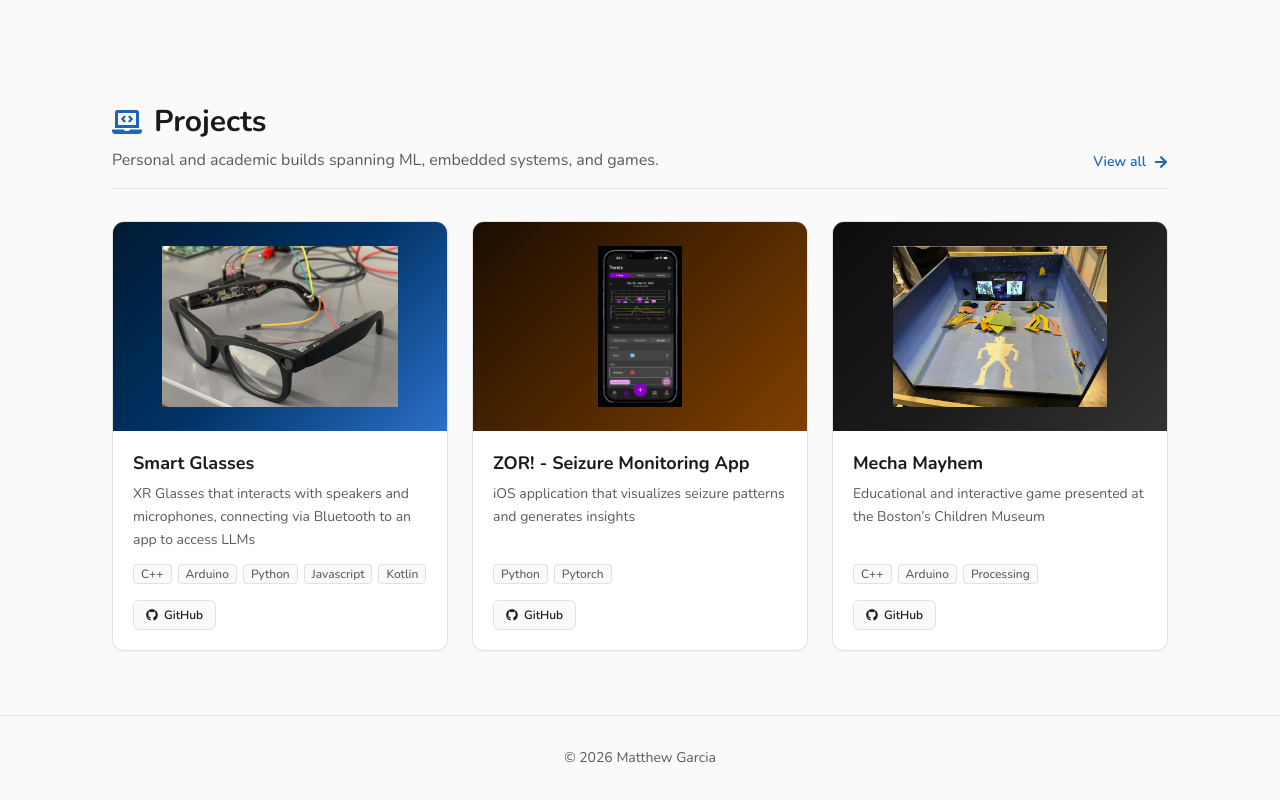
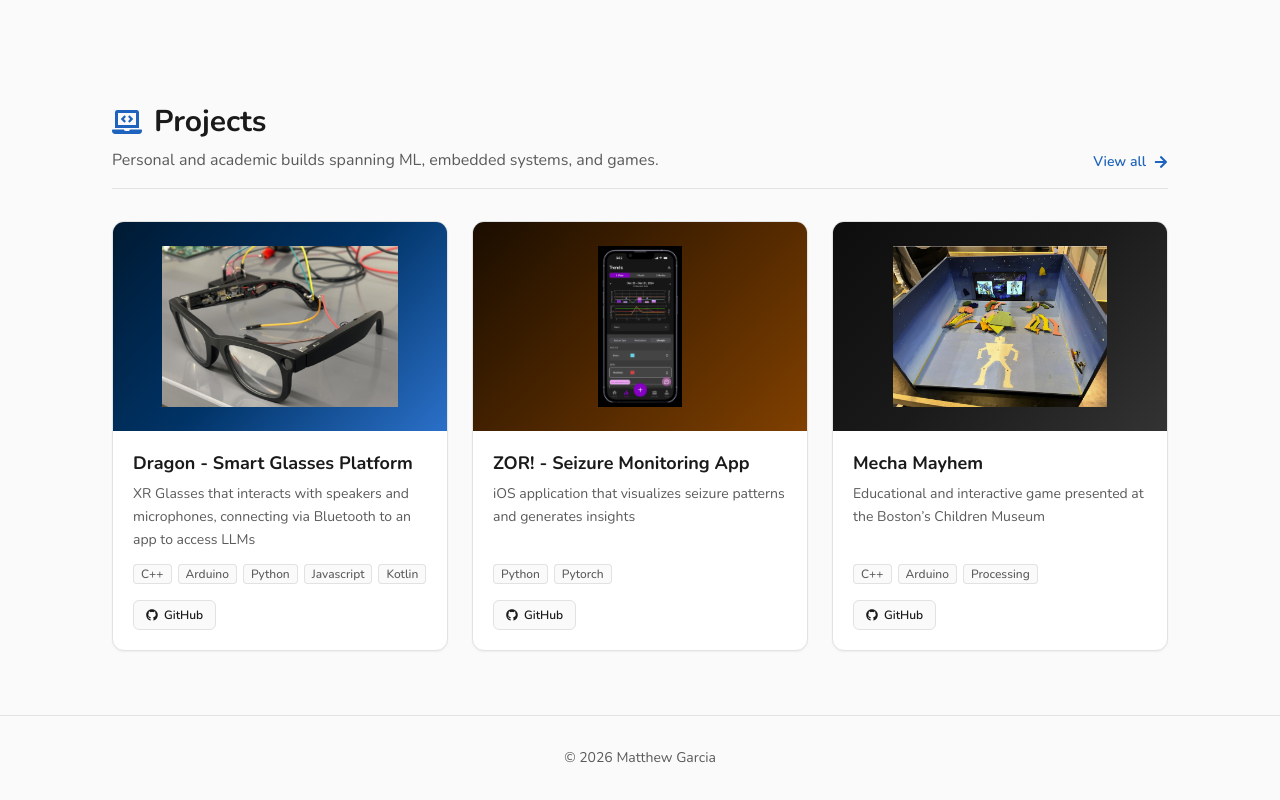
Before and after one commit to mattgar417/Personal-Website, a Next.js app: page / in a window 1280 px wide. Shown: the part 2413-3213 px from the top of the page. Built offline with nearby package versions, Linux system fonts and the light colour scheme.

Commit message:
Update site.ts

```diff
--- a/data/site.ts
+++ b/data/site.ts
@@ -42,18 +42,15 @@ export const bio = [
   `My core research interests lie in machine learning, mobile systems, ubiquitous computing, and human-computer interaction. My goal is to combine these interests, applying them to AI systems that are able to sense and reason within the physical world, whether that be in the design of fabrics or embedded within smart glasses. Outside of work, I enjoy reading, writing essays, and working on my own projects. Feel free to explore my work in this website and connect with me through the links below!`,
 ];
 
-/** One shape for every card on the site; unused fields are simply omitted. */
 export type Item = {
   title: string;
-  /** Role held — experiences and extracurriculars only. */
   position?: string;
   description: string;
-  /** Tech stack chips — projects only. */
   technologies?: string[];
   githubLink?: string;
   liveLink?: string;
   image?: string;
-  /** Fallback banner when there is no image. */
+  // Fallback banner when there is no image
   gradient: string;
   Icon?: IconType;
 };
@@ -139,7 +136,7 @@ export const extracurriculars: Item[] = [
 
 export const projects: Item[] = [
   {
-    title: 'Smart Glasses',
+    title: 'Dragon - Smart Glasses Platform',
     description:
       'XR Glasses that interacts with speakers and microphones, connecting via Bluetooth to an app to access LLMs',
     technologies: ['C++', 'Arduino', 'Python', 'Javascript', 'Kotlin'],
```
